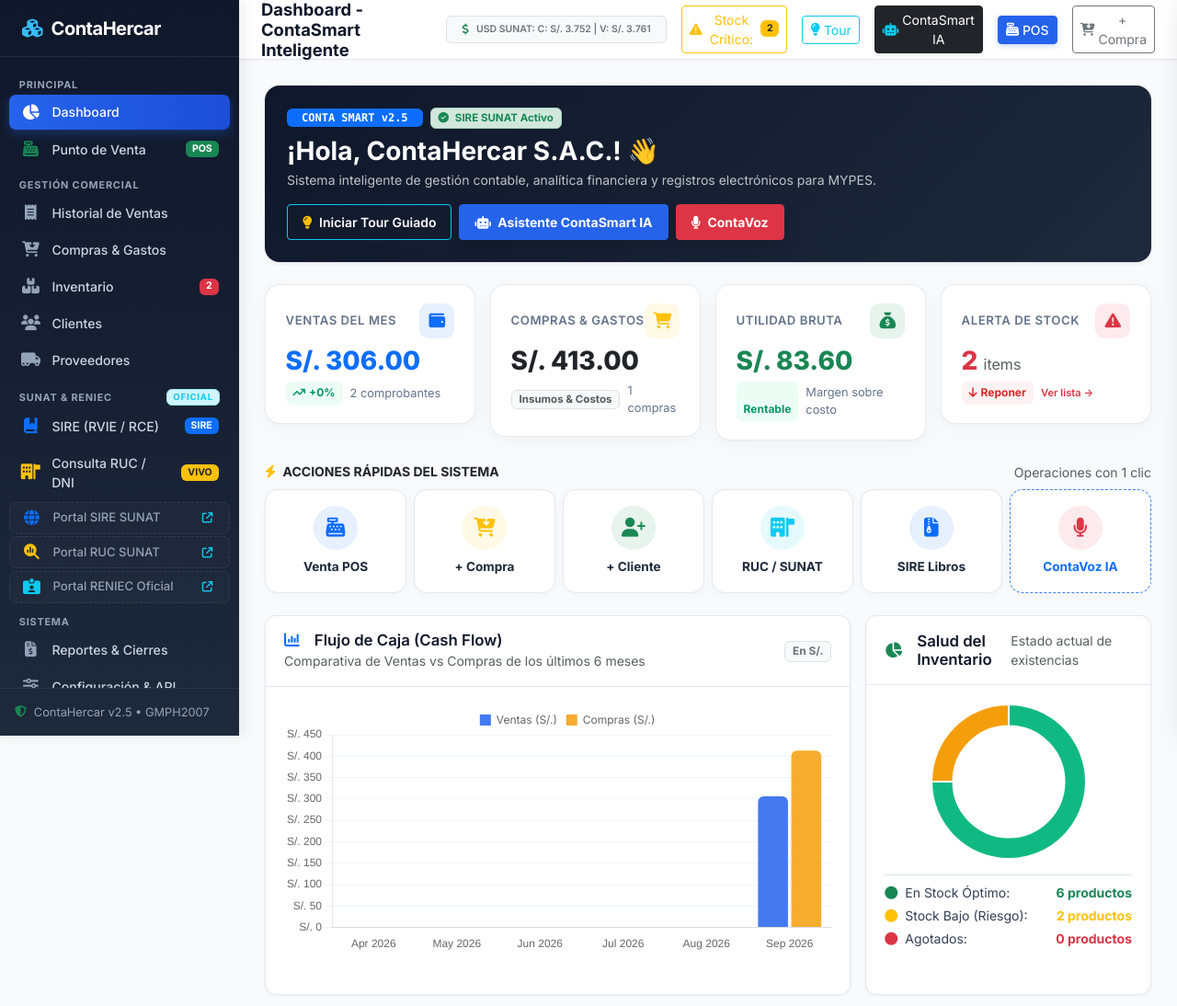
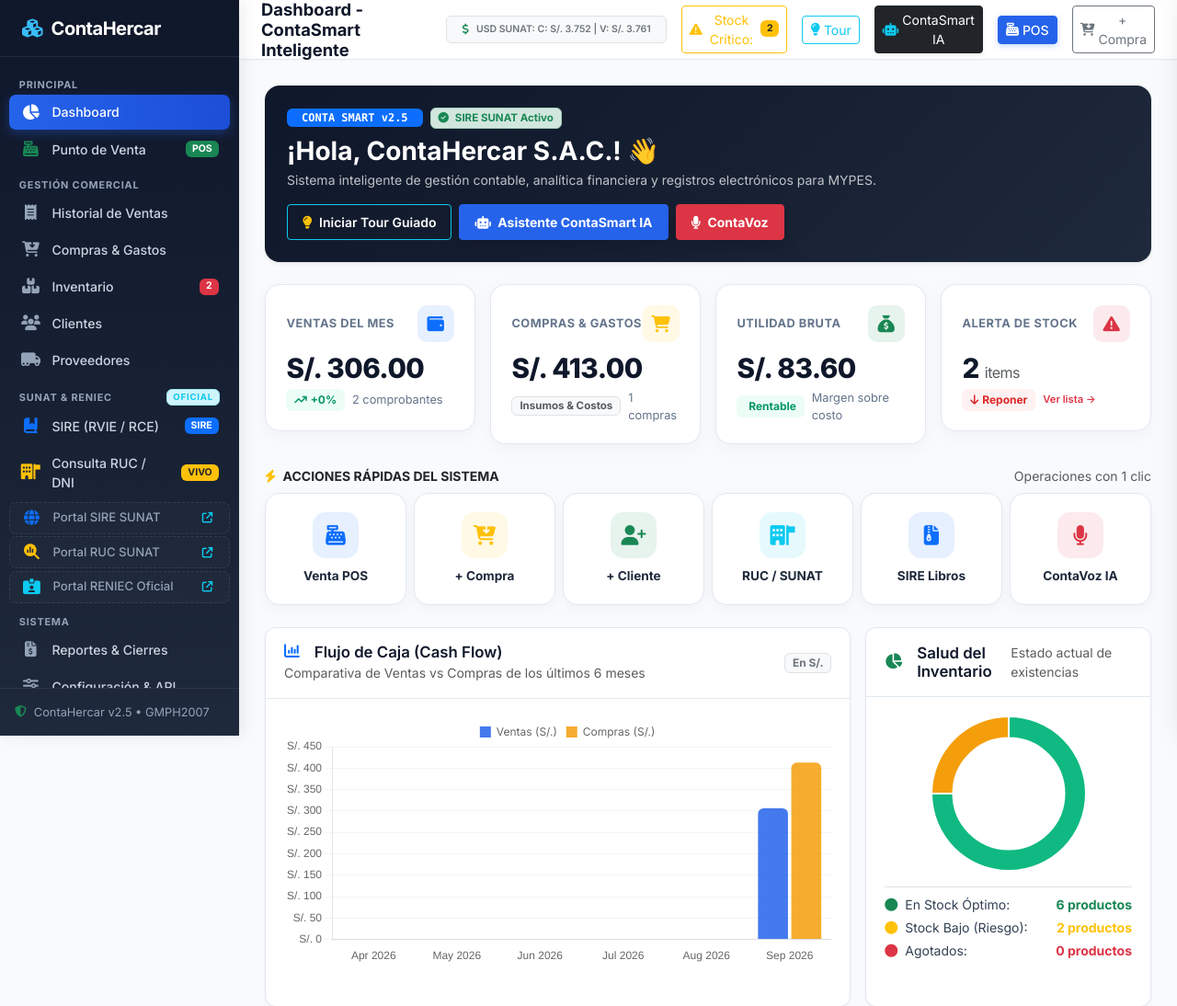
Before and after one commit to GMPH2007/contahercar, a PHP site: page / in a window 1280 px wide. Shown: the top 1094 px of the page at 92% size. Run offline with PHP 8.4, Linux system fonts and the light colour scheme; data comes from the database, SQL or seed files in the repository; data that the repository does not hold is empty; some libraries are stand-ins or nearby versions.

Commit message:
CONTA SMART v3.0.1 - Tour guiado autónomo con auto-avance, diseño pulido y cache-busting dinámico
Desarrollado por Gerson Misael Pintado Huaman (@GMPH2007) - Misael Pintado Empresarial

Correcciones y optimizaciones:
- Tour autónomo con barra de progreso de 6s por paso, animación fluida y prevención de colisión con el asistente IA
- Cierre seguro del tour con clic en el fondo o tecla Escape sin bloquear la pantalla
- Cache-busting dinámico (?v=timestamp) en style.css y scripts JS para garantizar carga visual inmediata
- Rediseño táctil de tarjetas KPI y acciones rápidas estilo Stock Mate con iconos de 50px y tipografía nítida
- Asistente ContaSmart IA con aislamiento de z-index y cierre automático al iniciar el tour

```diff
--- a/assets/css/style.css
+++ b/assets/css/style.css
@@ -784,54 +784,59 @@ body.sidebar-open {
    CONTA SMART - COMPONENTES MODERNOS (INVENTO / INTUIT ASSIST / STOCK MATE)
    ========================================================================== */
 
-/* Tarjetas KPI Inteligentes */
+/* Tarjetas KPI Inteligentes (Invento & AI Accounting Style) */
 .kpi-smart-card {
-    background: #ffffff;
-    border-radius: 16px;
-    padding: 1.25rem 1.35rem;
-    box-shadow: 0 4px 20px rgba(0, 0, 0, 0.04);
-    border: 1px solid rgba(226, 232, 240, 0.8);
-    transition: transform 0.2s ease, box-shadow 0.2s ease;
-    position: relative;
-    overflow: hidden;
+    background: #ffffff !important;
+    border-radius: 16px !important;
+    padding: 1.35rem 1.4rem !important;
+    box-shadow: 0 4px 18px rgba(0, 0, 0, 0.04) !important;
+    border: 1px solid #e2e8f0 !important;
+    transition: transform 0.25s ease, box-shadow 0.25s ease !important;
+    position: relative !important;
+    overflow: hidden !important;
+    min-height: 135px !important;
+    display: flex !important;
+    flex-direction: column !important;
+    justify-content: space-between !important;
 }
 
 .kpi-smart-card:hover {
-    transform: translateY(-2px);
-    box-shadow: 0 8px 24px rgba(0, 0, 0, 0.08);
+    transform: translateY(-3px) !important;
+    box-shadow: 0 10px 26px rgba(0, 0, 0, 0.08) !important;
 }
 
 .kpi-smart-card .kpi-header {
     display: flex;
     align-items: center;
     justify-content: space-between;
-    margin-bottom: 0.5rem;
+    margin-bottom: 0.35rem;
 }
 
 .kpi-smart-card .kpi-title {
-    font-size: 0.825rem;
-    font-weight: 600;
+    font-size: 0.8rem;
+    font-weight: 700;
     color: #64748b;
     text-transform: uppercase;
     letter-spacing: 0.5px;
 }
 
 .kpi-smart-card .kpi-icon-wrap {
-    width: 38px;
-    height: 38px;
+    width: 40px;
+    height: 40px;
     border-radius: 10px;
     display: flex;
     align-items: center;
     justify-content: center;
-    font-size: 1.1rem;
+    font-size: 1.15rem;
 }
 
 .kpi-smart-card .kpi-value {
-    font-size: 1.75rem;
-    font-weight: 800;
-    color: #0f172a;
-    line-height: 1.2;
-    margin-bottom: 0.35rem;
+    font-size: 1.85rem !important;
+    font-weight: 800 !important;
+    color: #0f172a !important;
+    line-height: 1.15 !important;
+    margin: 0.35rem 0 !important;
+    letter-spacing: -0.5px;
 }
 
 .kpi-smart-card .kpi-footer {
@@ -843,67 +848,74 @@ body.sidebar-open {
 }
 
 .badge-trend-up {
-    background: #ecfdf5;
-    color: #059669;
-    font-weight: 700;
-    padding: 0.2rem 0.5rem;
-    border-radius: 6px;
-    font-size: 0.75rem;
+    background: #ecfdf5 !important;
+    color: #059669 !important;
+    font-weight: 700 !important;
+    padding: 0.2rem 0.55rem !important;
+    border-radius: 6px !important;
+    font-size: 0.75rem !important;
+    display: inline-flex !important;
+    align-items: center !important;
 }
 
 .badge-trend-down {
-    background: #fef2f2;
-    color: #dc2626;
-    font-weight: 700;
-    padding: 0.2rem 0.5rem;
-    border-radius: 6px;
-    font-size: 0.75rem;
+    background: #fef2f2 !important;
+    color: #dc2626 !important;
+    font-weight: 700 !important;
+    padding: 0.2rem 0.55rem !important;
+    border-radius: 6px !important;
+    font-size: 0.75rem !important;
+    display: inline-flex !important;
+    align-items: center !important;
 }
 
-/* Cuadrícula de Acciones Rápidas (Estilo Stock Mate) */
+/* Cuadrícula de Acciones Rápidas (Estilo Stock Mate - Táctil y Elegante) */
 .quick-action-card {
-    background: #ffffff;
-    border-radius: 14px;
-    padding: 1.1rem 0.75rem;
-    text-align: center;
-    border: 1px solid #e2e8f0;
-    box-shadow: 0 2px 10px rgba(0, 0, 0, 0.03);
-    text-decoration: none;
-    color: #1e293b;
-    display: flex;
-    flex-direction: column;
-    align-items: center;
-    justify-content: center;
-    gap: 0.5rem;
-    transition: all 0.2s ease;
-    cursor: pointer;
+    background: #ffffff !important;
+    border-radius: 16px !important;
+    padding: 1.25rem 0.75rem !important;
+    text-align: center !important;
+    border: 1px solid #e2e8f0 !important;
+    box-shadow: 0 4px 14px rgba(0, 0, 0, 0.04) !important;
+    text-decoration: none !important;
+    color: #1e293b !important;
+    display: flex !important;
+    flex-direction: column !important;
+    align-items: center !important;
+    justify-content: center !important;
+    gap: 0.55rem !important;
+    transition: all 0.25s cubic-bezier(0.16, 1, 0.3, 1) !important;
+    cursor: pointer !important;
+    min-height: 115px !important;
 }
 
 .quick-action-card:hover {
-    transform: translateY(-3px);
-    box-shadow: 0 8px 20px rgba(37, 99, 235, 0.12);
-    border-color: #3b82f6;
-    color: #2563eb;
+    transform: translateY(-4px) !important;
+    box-shadow: 0 12px 28px rgba(37, 99, 235, 0.15) !important;
+    border-color: #3b82f6 !important;
+    color: #2563eb !important;
 }
 
 .quick-action-card .action-icon-circle {
-    width: 48px;
-    height: 48px;
-    border-radius: 50%;
-    display: flex;
-    align-items: center;
-    justify-content: center;
-    font-size: 1.3rem;
-    transition: transform 0.2s ease;
+    width: 50px !important;
+    height: 50px !important;
+    border-radius: 14px !important;
+    display: flex !important;
+    align-items: center !important;
+    justify-content: center !important;
+    font-size: 1.35rem !important;
+    transition: transform 0.25s ease !important;
 }
 
 .quick-action-card:hover .action-icon-circle {
-    transform: scale(1.1);
+    transform: scale(1.1) !important;
 }
 
 .quick-action-card .action-label {
-    font-size: 0.85rem;
-    font-weight: 700;
+    font-size: 0.85rem !important;
+    font-weight: 700 !important;
+    color: #1e293b !important;
+    text-decoration: none !important;
 }
 
 /* ==========================================================================
--- a/assets/js/conta_ai.js
+++ b/assets/js/conta_ai.js
@@ -98,6 +98,10 @@ const ContaSmartAI = (() => {
     }
 
     function open() {
+        // Cerrar el tour si está en ejecución para evitar superposición
+        if (typeof ContaSmartTour !== 'undefined' && ContaSmartTour.endTour) {
+            ContaSmartTour.endTour();
+        }
         createDrawer();
         backdrop.classList.add('active');
         drawer.classList.add('active');
--- a/assets/js/tour.js
+++ b/assets/js/tour.js
@@ -1,6 +1,6 @@
 /**
- * CONTA SMART - Tour Interactivo Guiado para Nuevos Usuarios
- * Inspirado en onboarding profesional paso a paso con spotlight dinámico.
+ * CONTA SMART - Tour Interactivo Guiado Autónomo para Nuevos Usuarios
+ * "Solito se mueve, señala y describe cada sección con animación y avance automático"
  */
 
 const ContaSmartTour = (() => {
@@ -8,40 +8,66 @@ const ContaSmartTour = (() => {
     let steps = [];
     let spotlight = null;
     let popover = null;
+    let backdrop = null;
+    let autoPlayTimer = null;
+    let autoPlayProgress = null;
+    let isPaused = false;
+    const STEP_DURATION = 6000; // 6 segundos por paso
 
     function init() {
-        createTourElements();
+        createTourDOMElements();
 
-        // Si el usuario hace clic en el botón de la barra superior
-        const triggerBtns = document.querySelectorAll('.btn-start-tour');
-        triggerBtns.forEach(btn => {
+        // Botones manuales de inicio de tour
+        document.querySelectorAll('.btn-start-tour').forEach(btn => {
             btn.addEventListener('click', (e) => {
                 e.preventDefault();
                 startTour(true);
             });
         });
 
-        // Comprobar si es primera visita
-        const tourDone = localStorage.getItem('contasmart_tour_seen');
-        if (!tourDone && window.location.pathname.includes('index.php')) {
+        // Auto-iniciar solo si es nuevo usuario y está en el Dashboard
+        const isCompleted = localStorage.getItem('contasmart_tour_completed');
+        const isDashboard = window.location.pathname.endsWith('index.php') ||
+                            window.location.pathname.endsWith('/contahercar/') ||
+                            window.location.pathname.endsWith('/contahercar');
+
+        if (!isCompleted && isDashboard) {
             setTimeout(() => {
                 startTour(false);
-            }, 1000);
+            }, 1200);
         }
+
+        // Cerrar con tecla Escape
+        document.addEventListener('keydown', (e) => {
+            if (e.key === 'Escape' && isTourActive()) {
+                endTour();
+            }
+        });
     }
 
-    function createTourElements() {
+    function createTourDOMElements() {
+        if (!backdrop) {
+            backdrop = document.createElement('div');
+            backdrop.className = 'tour-backdrop-overlay';
+            backdrop.id = 'tourBackdropOverlay';
+            backdrop.onclick = endTour;
+            document.body.appendChild(backdrop);
+        }
+
         if (!spotlight) {
             spotlight = document.createElement('div');
-            spotlight.className = 'tour-spotlight';
-            spotlight.id = 'tourSpotlight';
+            spotlight.className = 'tour-spotlight-active';
+            spotlight.id = 'tourSpotlightActive';
             document.body.appendChild(spotlight);
         }
 
         if (!popover) {
             popover = document.createElement('div');
-            popover.className = 'tour-popover';
-            popover.id = 'tourPopover';
+            popover.className = 'tour-popover-card shadow-lg';
+            popover.id = 'tourPopoverCard';
+            // Pausar auto-avance al pasar el mouse por encima
+            popover.onmouseenter = () => { isPaused = true; };
+            popover.onmouseleave = () => { isPaused = false; };
             document.body.appendChild(popover);
         }
     }
@@ -51,44 +77,70 @@ const ContaSmartTour = (() => {
             {
                 element: '#tourHeaderGreeting',
                 title: '👋 Bienvenido a ContaSmart',
-                desc: 'Tu sistema integral de gestión contable, inventario inteligente y registros electrónicos SUNAT SIRE adaptado para MYPES.',
+                desc: 'Tu plataforma inteligente de gestión contable, inventario en tiempo real y registros oficiales SUNAT SIRE.',
+                icon: 'fa-sparkles text-warning',
                 pos: 'bottom'
             },
             {
                 element: '#tourKpiCards',
                 title: '📊 Métricas Inteligentes en Tiempo Real',
-                desc: 'Visualiza tus ventas del mes, gastos operativos, utilidad neta real y alertas preventivas de productos por agotarse.',
+                desc: 'Supervisa tus ventas del mes, gastos, margen de utilidad bruta real y alertas inmediatas de existencias por agotarse.',
+                icon: 'fa-chart-pie text-primary',
                 pos: 'bottom'
             },
             {
                 element: '#tourQuickActions',
-                title: '⚡ Acciones Rápidas (Estilo Stock Mate)',
-                desc: 'Accede en 1 solo clic al Punto de Venta (POS Móvil), registro de compras, nuevos clientes, inventario o activa el Asistente IA.',
+                title: '⚡ Acciones Rápidas con 1 Clic',
+                desc: 'Factura rápidamente en el Punto de Venta (POS), registra compras, nuevos clientes o activa el comando de voz.',
+                icon: 'fa-bolt text-warning',
                 pos: 'bottom'
             },
             {
                 element: '#tourChartsSection',
-                title: '📈 Flujo de Caja & Salud de Inventario',
-                desc: 'Analiza la evolución de tus ingresos vs compras mes a mes y supervisa la proporción de productos en stock óptimo o crítico.',
+                title: '📈 Flujo de Caja & Salud de Stock',
+                desc: 'Gráficos comparativos de ingresos vs egresos de los últimos 6 meses y donut de existencias en tiempo real.',
+                icon: 'fa-chart-column text-success',
+                pos: 'top'
+            },
+            {
+                element: '#tourInventoryTable',
+                title: '📦 Monitoreo Inteligente de Almacén',
+                desc: 'Supervisión automática de stock actual vs mínimo, con botón directo de reposición para evitar desabastecimiento.',
+                icon: 'fa-boxes-stacked text-info',
                 pos: 'top'
             },
             {
                 element: '#tourAiAssistantBtn',
-                title: '🤖 ContaSmart IA & ContaVoz',
-                desc: '¡La gran innovación! Usa comandos de voz para dictar ventas y compras, o escribe transacciones para que la IA genere el asiento contable (Debe/Haber).',
-                pos: 'left'
+                title: '🤖 Asistente ContaSmart IA & ContaVoz',
+                desc: '¡Innovación única! Dicta transacciones con tu voz y la IA genera la propuesta de asientos contables del PCGE (Debe/Haber).',
+                icon: 'fa-robot text-primary',
+                pos: 'bottom'
             }
         ];
     }
 
-    function startTour(force = false) {
+    function isTourActive() {
+        return popover && popover.style.display === 'block';
+    }
+
+    function startTour(manual = false) {
+        // Cerrar asistente IA si está abierto para no colisionar
+        if (typeof ContaSmartAI !== 'undefined' && ContaSmartAI.close) {
+            ContaSmartAI.close();
+        }
+
         steps = defineSteps().filter(s => document.querySelector(s.element) !== null);
         if (steps.length === 0) return;
+
+        createTourDOMElements();
+        backdrop.style.display = 'block';
         currentStep = 0;
         showStep(currentStep);
     }
 
     function showStep(index) {
+        clearInterval(autoPlayTimer);
+
         if (index < 0 || index >= steps.length) {
             endTour();
             return;
@@ -101,39 +153,63 @@ const ContaSmartTour = (() => {
             return;
         }
 
-        // Scroll suave al elemento
-        target.scrollIntoView({ behavior: 'smooth', block: 'center' });
+        // Scroll suave con offset superior para que la barra no tape el elemento
+        const elementPosition = target.getBoundingClientRect().top;
+        const offsetPosition = elementPosition + window.pageYOffset - 90;
+        window.scrollTo({
+            top: Math.max(0, offsetPosition),
+            behavior: 'smooth'
+        });
 
         setTimeout(() => {
             const rect = target.getBoundingClientRect();
-            const padding = 8;
+            const pad = 8;
 
-            // Actualizar Spotlight
+            // Actualizar Spotlight con halo iluminado
             spotlight.style.display = 'block';
-            spotlight.style.top = `${rect.top - padding}px`;
-            spotlight.style.left = `${rect.left - padding}px`;
-            spotlight.style.width = `${rect.width + padding * 2}px`;
-            spotlight.style.height = `${rect.height + padding * 2}px`;
+            spotlight.style.top = `${Math.max(0, rect.top - pad)}px`;
+            spotlight.style.left = `${Math.max(0, rect.left - pad)}px`;
+            spotlight.style.width = `${rect.width + pad * 2}px`;
+            spotlight.style.height = `${rect.height + pad * 2}px`;
 
-            // Construir contenido del Popover
+            // Construir tarjeta Popover
             const isLast = (index === steps.length - 1);
             const isFirst = (index === 0);
 
             popover.innerHTML = `
-                <div class="d-flex align-items-center justify-content-between mb-2">
-                    <span class="tour-step-badge">Paso ${index + 1} de ${steps.length}</span>
-                    <button type="button" class="btn-close btn-sm" onclick="ContaSmartTour.endTour()" aria-label="Cerrar"></button>
+                <!-- Barra de progreso automático -->
+                <div class="tour-timer-bar-wrap">
+                    <div class="tour-timer-bar-fill" id="tourTimerBarFill"></div>
                 </div>
-                <h6 class="fw-bold text-dark mb-1">${step.title}</h6>
-                <p class="text-muted small mb-3">${step.desc}</p>
-                <div class="d-flex align-items-center justify-content-between">
-                    <button class="btn btn-sm btn-link text-muted p-0 text-decoration-none" onclick="ContaSmartTour.endTour()">
+
+                <div class="d-flex align-items-center justify-content-between mb-2 mt-1">
+                    <div class="d-flex align-items-center gap-2">
+                        <span class="badge bg-primary text-white fw-bold px-2 py-1" style="font-size: 0.72rem;">
+                            Paso ${index + 1} de ${steps.length}
+                        </span>
+                        <span class="small text-muted d-flex align-items-center gap-1" style="font-size: 0.72rem;" id="tourAutoplayBadge">
+                            <i class="fa fa-play text-success"></i> Auto-avance
+                        </span>
+                    </div>
+                    <button type="button" class="btn-close btn-sm" onclick="ContaSmartTour.endTour()" title="Cerrar Tour (Esc)"></button>
+                </div>
+
+                <div class="d-flex align-items-start gap-2 mb-2">
+                    <i class="fa ${step.icon} fs-5 mt-1"></i>
+                    <div>
+                        <h6 class="fw-bold text-dark mb-1">${step.title}</h6>
+                        <p class="text-secondary small mb-0 lh-sm">${step.desc}</p>
+                    </div>
+                </div>
+
+                <div class="d-flex align-items-center justify-content-between pt-2 border-top mt-2">
+                    <button type="button" class="btn btn-sm btn-link text-muted p-0 text-decoration-none small" onclick="ContaSmartTour.endTour()">
                         Saltar Tour
                     </button>
-                    <div class="d-flex gap-2">
-                        ${!isFirst ? `<button class="btn btn-sm btn-outline-secondary px-3" onclick="ContaSmartTour.prevStep()">Atrás</button>` : ''}
-                        <button class="btn btn-sm btn-primary px-3 fw-bold" onclick="ContaSmartTour.nextStep()">
-                            ${isLast ? '¡Comenzar! 🚀' : 'Siguiente'}
+                    <div class="d-flex gap-2 align-items-center">
+                        ${!isFirst ? `<button type="button" class="btn btn-sm btn-outline-secondary px-2 py-1" onclick="ContaSmartTour.prevStep()">Atrás</button>` : ''}
+                        <button type="button" class="btn btn-sm btn-primary px-3 py-1 fw-bold" onclick="ContaSmartTour.nextStep()">
+                            ${isLast ? '¡Comenzar! 🚀' : 'Siguiente &rarr;'}
                         </button>
                     </div>
                 </div>
@@ -141,37 +217,61 @@ const ContaSmartTour = (() => {
 
             popover.style.display = 'block';
 
-            // Posicionar Popover
+            // Calcular posición del popover inteligente
             const popRect = popover.getBoundingClientRect();
             let popTop = 0;
             let popLeft = 0;
 
             if (step.pos === 'bottom' || window.innerWidth <= 768) {
-                popTop = rect.bottom + padding + 12;
+                popTop = rect.bottom + pad + 14;
                 popLeft = Math.max(16, rect.left + (rect.width / 2) - (popRect.width / 2));
             } else if (step.pos === 'top') {
-                popTop = rect.top - popRect.height - padding - 12;
+                popTop = rect.top - popRect.height - pad - 14;
                 popLeft = Math.max(16, rect.left + (rect.width / 2) - (popRect.width / 2));
-            } else if (step.pos === 'left') {
-                popTop = rect.top;
-                popLeft = rect.left - popRect.width - padding - 12;
             } else {
-                popTop = rect.bottom + padding + 12;
-                popLeft = rect.left;
+                popTop = rect.bottom + pad + 14;
+                popLeft = Math.max(16, rect.left);
             }
 
-            // Ajustes para no salirse de la pantalla
-            if (popLeft + popRect.width > window.innerWidth - 16) {
-                popLeft = window.innerWidth - popRect.width - 16;
+            // Asegurar que no se salga de los márgenes de la ventana
+            if (popLeft + popRect.width > window.innerWidth - 20) {
+                popLeft = window.innerWidth - popRect.width - 20;
             }
-            if (popTop + popRect.height > window.innerHeight - 16) {
-                popTop = window.innerHeight - popRect.height - 16;
+            if (popLeft < 20) popLeft = 20;
+
+            if (popTop + popRect.height > window.innerHeight - 20) {
+                popTop = rect.top - popRect.height - pad - 14;
             }
-            if (popTop < 16) popTop = 16;
+            if (popTop < 80) popTop = 80;
 
             popover.style.top = `${popTop}px`;
             popover.style.left = `${popLeft}px`;
-        }, 300);
+
+            // Iniciar timer de auto-avance (solito se mueve)
+            startAutoPlayTimer();
+        }, 320);
+    }
+
+    function startAutoPlayTimer() {
+        let elapsed = 0;
+        const interval = 50;
+        const bar = document.getElementById('tourTimerBarFill');
+
+        isPaused = false;
+        autoPlayTimer = setInterval(() => {
+            if (!isPaused) {
+                elapsed += interval;
+                if (bar) {
+                    const pct = Math.min(100, (elapsed / STEP_DURATION) * 100);
+                    bar.style.width = `${pct}%`;
+                }
+
+                if (elapsed >= STEP_DURATION) {
+                    clearInterval(autoPlayTimer);
+                    nextStep();
+                }
+            }
+        }, interval);
     }
 
     function nextStep() {
@@ -190,9 +290,11 @@ const ContaSmartTour = (() => {
     }
 
     function endTour() {
+        clearInterval(autoPlayTimer);
         if (spotlight) spotlight.style.display = 'none';
         if (popover) popover.style.display = 'none';
-        localStorage.setItem('contasmart_tour_seen', 'true');
+        if (backdrop) backdrop.style.display = 'none';
+        localStorage.setItem('contasmart_tour_completed', 'true');
     }
 
     return {
--- a/includes/footer.php
+++ b/includes/footer.php
@@ -27,11 +27,11 @@
 <script src="https://cdn.jsdelivr.net/npm/sweetalert2@11"></script>
 
 <!-- Custom Main JS -->
-<script src="assets/js/main.js"></script>
+<script src="assets/js/main.js?v=<?= time() ?>"></script>
 
-<!-- ContaSmart Onboarding Tour & AI Assistant -->
-<script src="assets/js/tour.js"></script>
-<script src="assets/js/conta_ai.js"></script>
+<!-- ContaSmart Onboarding Tour & AI Assistant (Cache-busting) -->
+<script src="assets/js/tour.js?v=<?= time() ?>"></script>
+<script src="assets/js/conta_ai.js?v=<?= time() ?>"></script>
 
 <?php
 // Mostrar alertas flash automáticas si existen
--- a/includes/header.php
+++ b/includes/header.php
@@ -28,8 +28,8 @@ $currentPage = basename($_SERVER['PHP_SELF']);
     <!-- Chart.js -->
     <script src="https://cdn.jsdelivr.net/npm/chart.js@4.4.0/dist/chart.umd.min.js"></script>
 
-    <!-- Custom CSS -->
-    <link rel="stylesheet" href="assets/css/style.css">
+    <!-- Custom CSS (con cache-buster dinámico) -->
+    <link rel="stylesheet" href="assets/css/style.css?v=<?= time() ?>">
 </head>
 <body>
 
```
Also changed, not shown: other parts of assets/css/style.css (+50 -28 lines).
